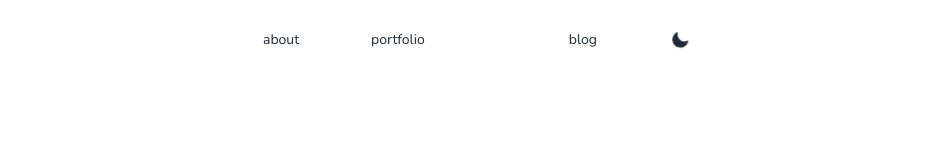
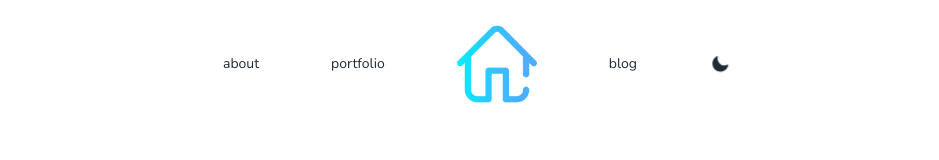
Before and after one commit to bidyadharsahu/portfolio, a Next.js app: page / in a window 1280 px wide. Shown: the top 160 px of the page, without its empty margins (163-1102 px from the left). Built offline with nearby package versions, Linux system fonts and the light colour scheme.

Commit message:
Update Navbar.tsx

```diff
--- a/app/components/nav/Navbar.tsx
+++ b/app/components/nav/Navbar.tsx
@@ -20,7 +20,7 @@ export const navLinks = [
     mobile: true
   },
   {
-    label: <logo/>,
+    label: <Logo/>,
     href: '/',
     mobile: false
   },
```
